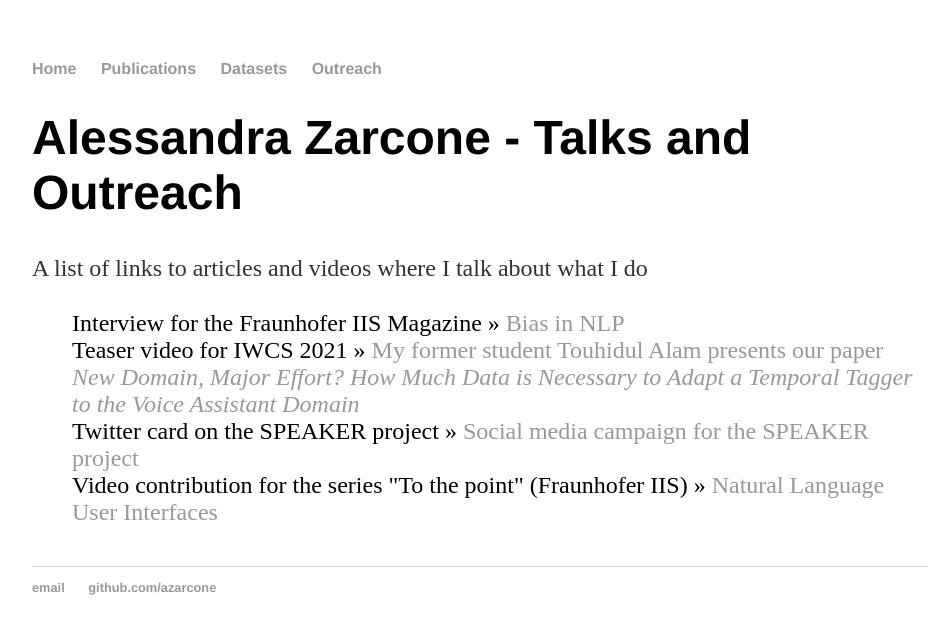
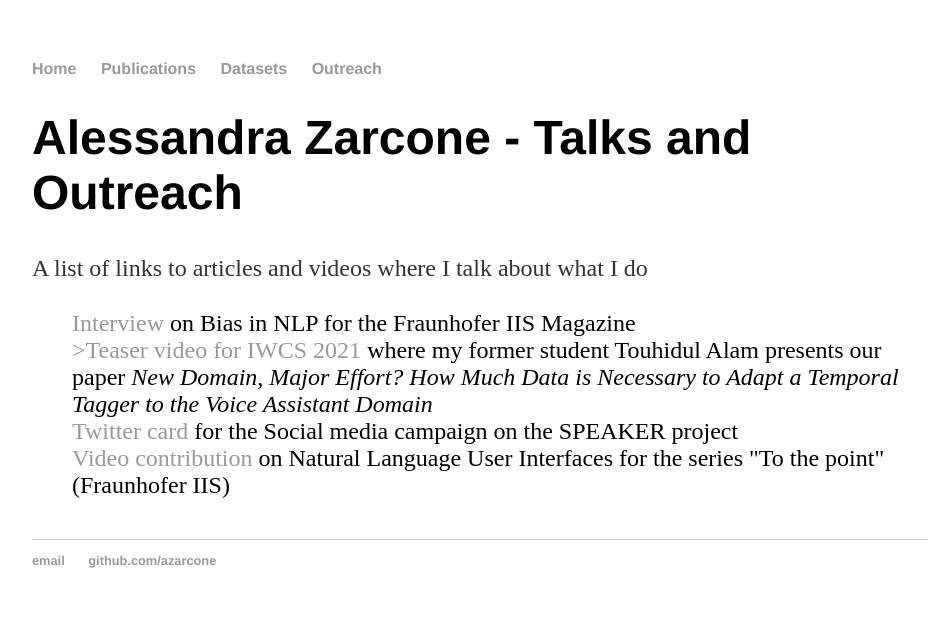
Before and after one commit to azarcone/azarcone_old.github.io, a Jekyll site: the page built from outreach.html, in a window 1280 px wide. Shown: the top 634 px of the page, without its empty margins (160-1104 px from the left). Built offline with Jekyll 4.4.1, drawn with Linux system fonts in a browser that asks for light colours.

Commit message:
Update outreach.html

```diff
--- a/outreach.html
+++ b/outreach.html
@@ -6,11 +6,11 @@ title: Alessandra Zarcone - Talks and Outreach
 <p>A list of links to articles and videos where I talk about what I do</p>
 	<ul class="posts">
 
-    <li><span>Interview for the Fraunhofer IIS Magazine</span> » <a href="https://www.iis.fraunhofer.de/en/magazin/2021/gender-bias-natural-language-processing.html" title="bias">Bias in NLP</a></li>
-    <li><span>Teaser video for IWCS 2021</span> » <a href="https://www.youtube.com/watch?v=YeLBIj6xa2A" title="iwcs2021">My former student Touhidul Alam
-presents our paper <i>New Domain, Major Effort? How Much Data is Necessary to Adapt a Temporal Tagger to the Voice Assistant Domain</i></a></li>
-    <li><span>Twitter card on the SPEAKER project</span> » <a href="https://twitter.com/FraunhoferIIS/status/1359411741839491072/photo/1" title="twitterSPEAKER">Social media campaign for the SPEAKER project</a></li>
-    <li><span>Video contribution for the series "To the point" (Fraunhofer IIS)</span> » <a href="https://www.youtube.com/watch?v=cVmJle6jwkc&t=7s" title="NLUI">Natural Language User Interfaces</a></li>
+    <li><a href="https://www.iis.fraunhofer.de/en/magazin/2021/gender-bias-natural-language-processing.html" title="bias">Interview</a> on Bias in NLP for the Fraunhofer IIS Magazine</li>
+    <li><a href="https://www.youtube.com/watch?v=YeLBIj6xa2A" title="iwcs2021">>Teaser video for IWCS 2021</a> where my former student Touhidul Alam
+presents our paper <i>New Domain, Major Effort? How Much Data is Necessary to Adapt a Temporal Tagger to the Voice Assistant Domain</i></li>
+    <li><a href="https://twitter.com/FraunhoferIIS/status/1359411741839491072/photo/1" title="twitterSPEAKER">Twitter card</a> for the Social media campaign on the SPEAKER project</li>
+    <li><a href="https://www.youtube.com/watch?v=cVmJle6jwkc&t=7s" title="NLUI">Video contribution</a> on Natural Language User Interfaces for the series "To the point" (Fraunhofer IIS)</li>
 
 
 	</ul>
```
